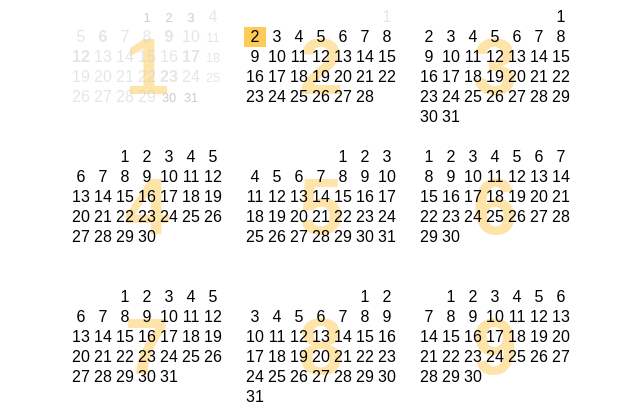
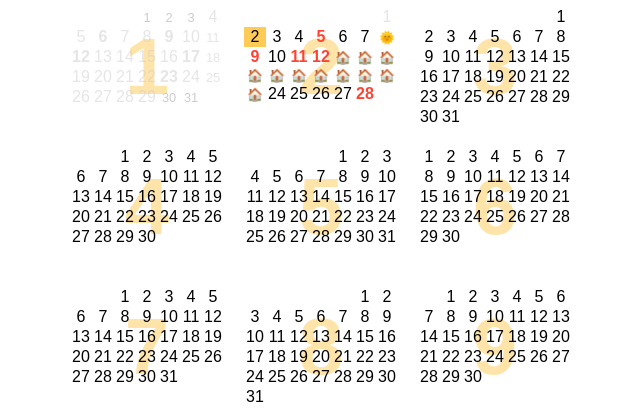
Before and after one commit to huangpeixin/demo, a plain HTML site: page docs/year-calender.html in a window 1280 px wide. Shown: the part 143-563 px from the top of the page, without its empty margins (319-959 px from the left). Drawn offline with Linux system fonts and the light colour scheme.

Commit message:
Update year-calender.html

```diff
--- a/docs/year-calender.html
+++ b/docs/year-calender.html
@@ -196,16 +196,16 @@
     }
 
     let restDays = [
-        20251031, 20251101, 20251102, 20251109, 20251116, 20251122, 20251123, 20251130, 20251207, 20251213, 20251214, 20251221, 20251227, 20251228,
-        20260111, 20260118, 20260125,
+        20251031, 20251101, 20251102, 20251109, 20251116, 20251122, 20251123, 20251130, 20251207, 20251213, 20251214, 20251221, 20251227, 20251228, 20260111, 20260118, 20260125,
+        20260208, 202602,
     ]
     let dutyDays = [
-        20251029, 20251108, 20251110, 20251113, 20251117, 20251128, 20251204, 20251210, 20251220, 20251224, 20251226, 20251231,
-        20260106, 20260109, 20260112, 20260117, 20260123,
+        20251029, 20251108, 20251110, 20251113, 20251117, 20251128, 20251204, 20251210, 20251220, 20251224, 20251226, 20251231, 20260106, 20260109, 20260112, 20260117, 20260123,
+        20260205, 20260209, 20260211, 20260212, 20260219, 20260220, 20260228,
     ]
     let homeDays = [
-        20251031, 20251101, 20251102, 20251212, 20251213, 20251214,
-        20260101, 20260102, 20260103, 20260130,  20260131,
+        20251031, 20251101, 20251102, 20251212, 20251213, 20251214, 20260101, 20260102, 20260103, 20260130,  20260131,
+        20260213, 20260214, 20260215, 20260216, 20260217, 20260218, 20260219, 20260220, 20260221, 20260222, 20260223,
     ]
 
     //
```
